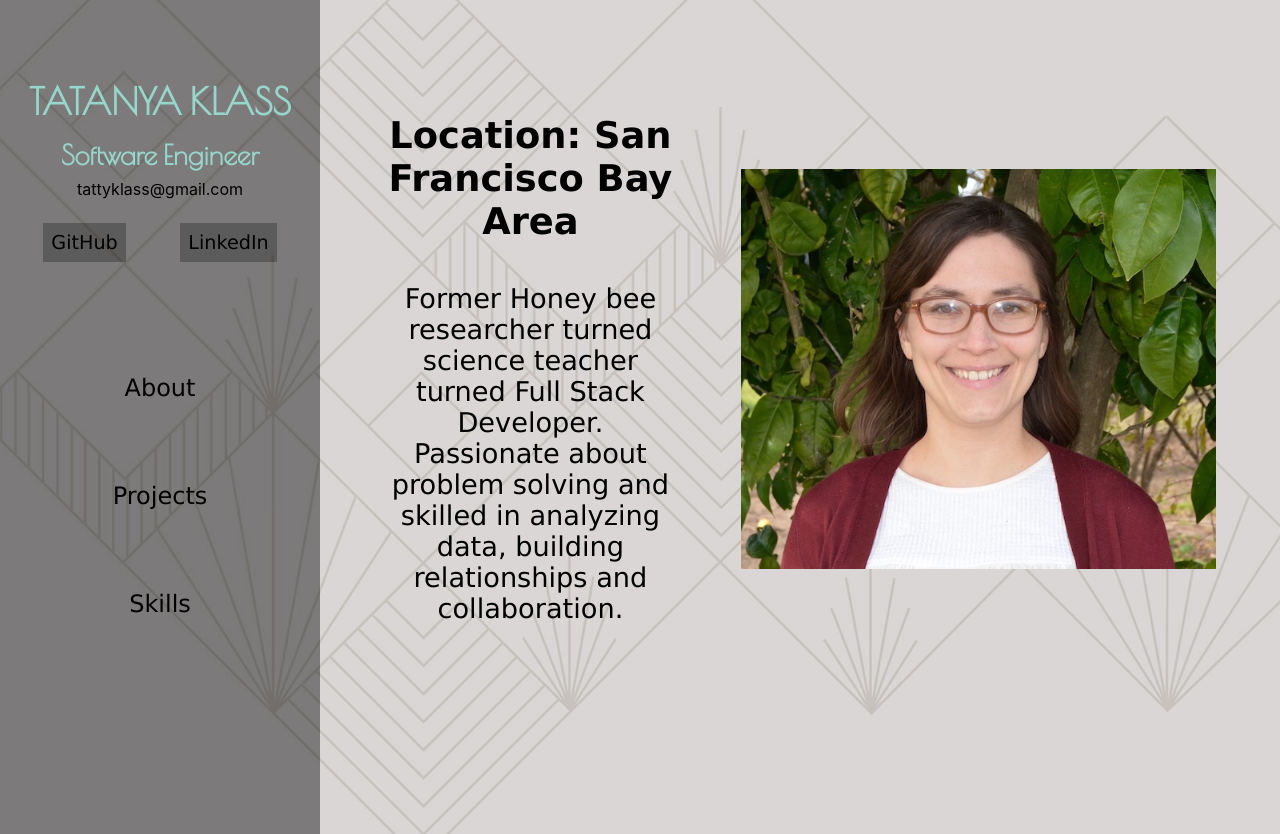
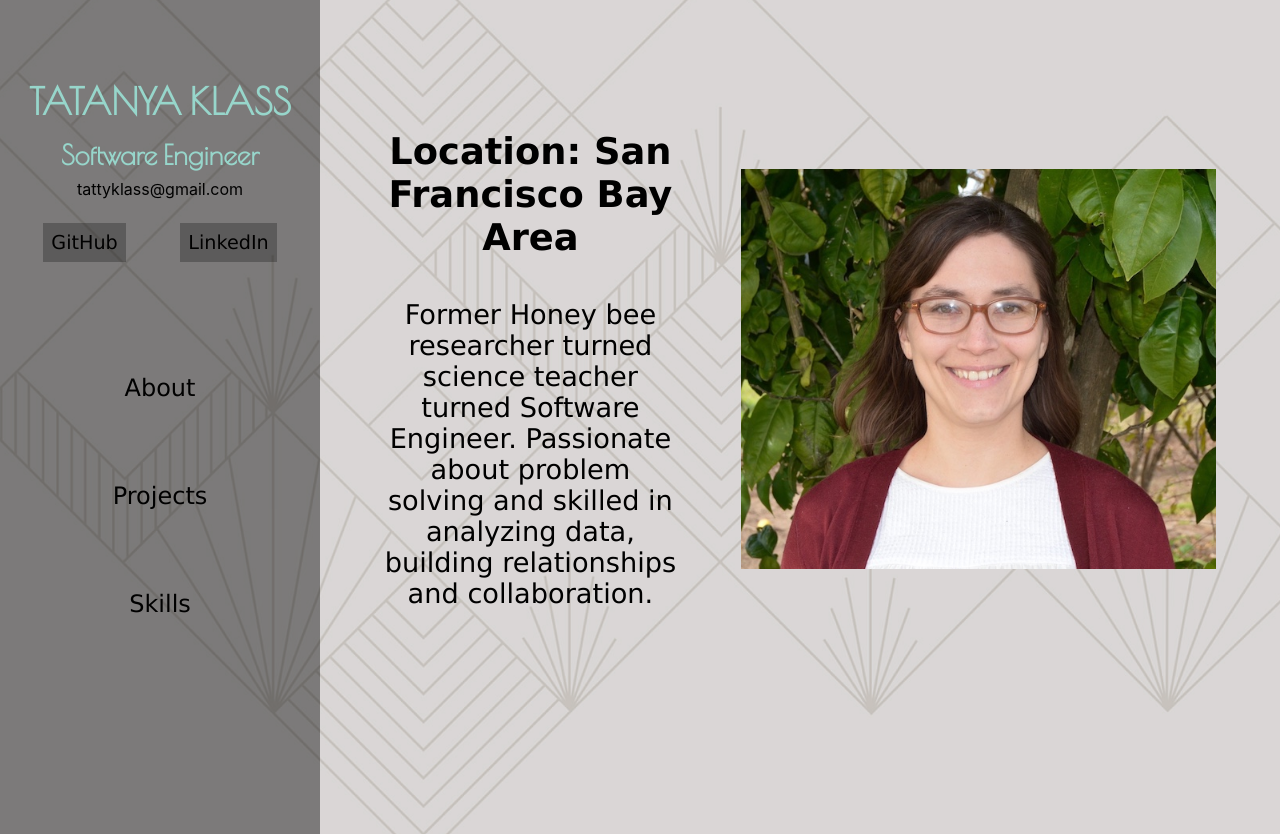
Before and after one commit to tatty-k/portfolio, a React (Create React App) app: page / in a window 1280 px wide. Built offline with nearby package versions, Linux system fonts and the light colour scheme.

Commit message:
fit typo

```diff
--- a/src/components/About/About.jsx
+++ b/src/components/About/About.jsx
@@ -10,7 +10,7 @@ const About = () => {
 
                 <div className="About-description">
                 Former Honey bee researcher turned science teacher turned
-                Full Stack Developer. Passionate about problem solving and
+                Software Engineer. Passionate about problem solving and
                 skilled in analyzing data, building relationships and
                 collaboration.
                 </div>
```
